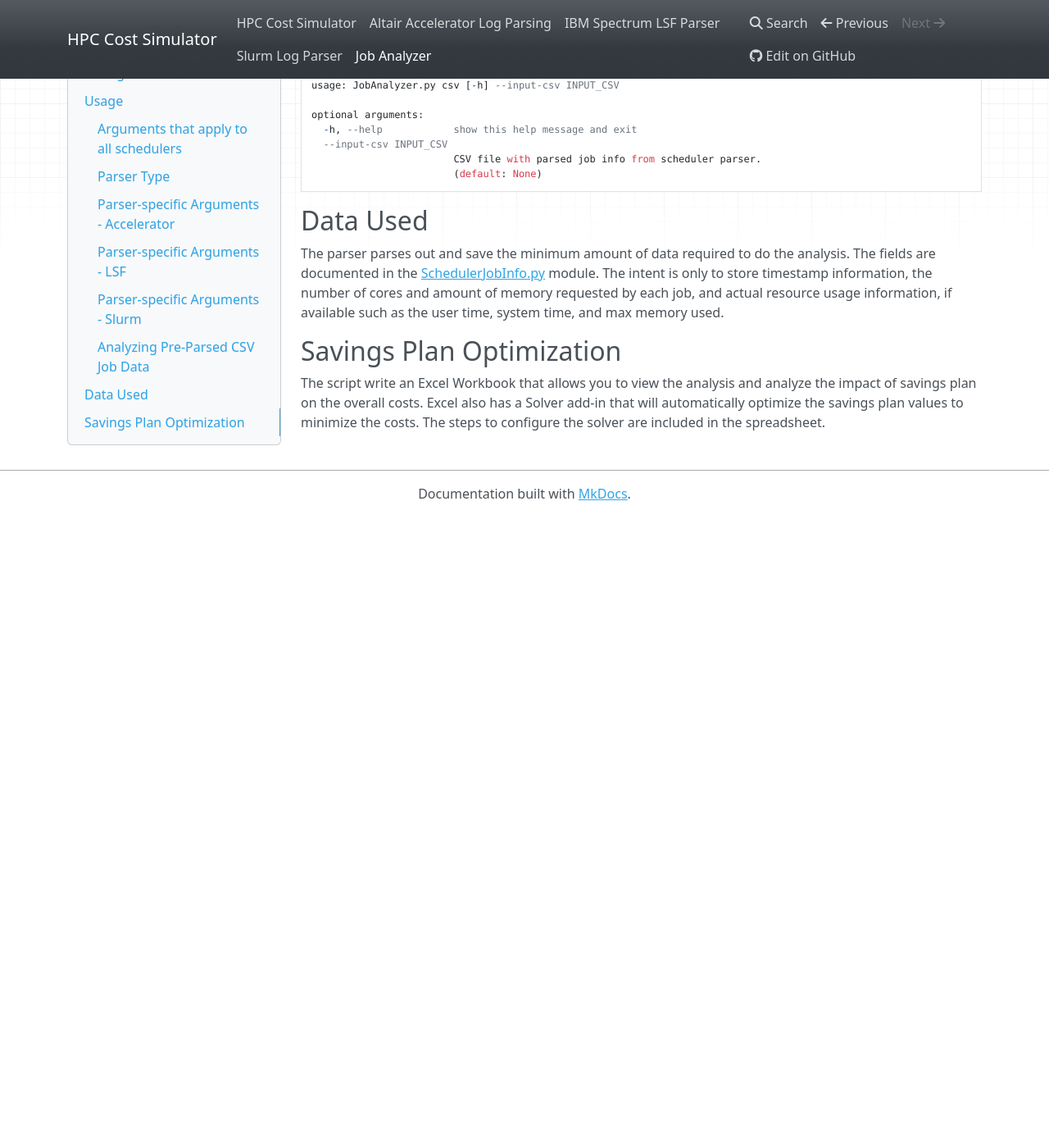
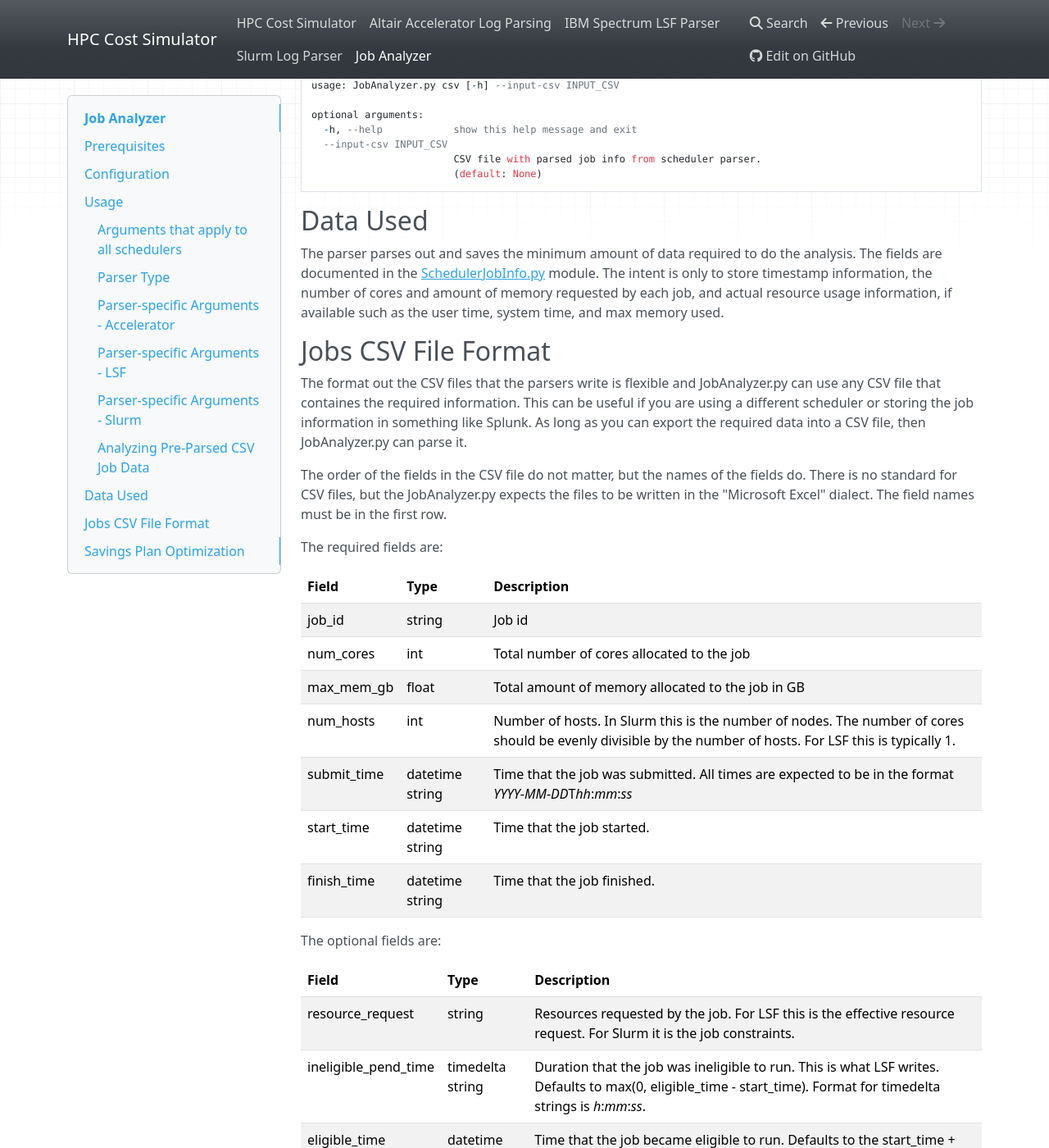
Before and after one commit to aws-samples/hpc-cost-simulator, an MkDocs documentation site: the page built from docs/JobAnalyzer.md, in a window 1280 px wide and 1400 px high, scrolled down 3447 px. Shown: the whole window at 82% size. Built offline with MkDocs 1.6.1, drawn with Linux system fonts in a browser that asks for light colours; nearby versions of some CDN libraries; before the commit the page ends 4077 px from its top, so only the background shows below that; some of the changed text lies outside the part shown.

Commit message:
Document CSV file format (#28)
Resolves [Issue #14: Documentation ](https://github.com/aws-samples/hpc-cost-simulator/issues/14)

```diff
--- a/docs/JobAnalyzer.md
+++ b/docs/JobAnalyzer.md
@@ -177,13 +177,57 @@
 
 ## Data Used
 
-The parser parses out and save the minimum amount of data required to do the analysis.
+The parser parses out and saves the minimum amount of data required to do the analysis.
 The fields are documented in the [SchedulerJobInfo.py](https://github.com/aws-samples/hpc-cost-simulator/blob/main/SchedulerJobInfo.py) module.
 The intent is only to store timestamp information, the number of cores and amount of memory requested by each job,
 and actual resource usage information, if available such as the user time, system time, and max memory used.
 
+## Jobs CSV File Format
+
+The format out the CSV files that the parsers write is flexible and JobAnalyzer.py can use any CSV file that containes the required information.
+This can be useful if you are using a different scheduler or storing the job information in something like Splunk.
+As long as you can export the required data into a CSV file, then JobAnalyzer.py can parse it.
+
+The order of the fields in the CSV file do not matter, but the names of the fields do.
+There is no standard for CSV files, but the JobAnalyzer.py expects the files to be written in the "Microsoft Excel" dialect.
+The field names must be in the first row.
+
+The required fields are:
+
+| Field | Type | Description
+|-------|------|-------------
+| job_id | string | Job id
+| num_cores | int | Total number of cores allocated to the job
+| max_mem_gb | float | Total amount of memory allocated to the job in GB
+| num_hosts | int |Number of hosts. In Slurm this is the number of nodes. The number of cores should be evenly divisible by the number of hosts. For LSF this is typically 1.
+| submit_time | datetime string | Time that the job was submitted. All times are expected to be in the format *YYYY*-*MM*-*DD*T*hh*:*mm*:*ss*
+| start_time  | datetime string | Time that the job started.
+| finish_time | datetime string | Time that the job finished.
+
+The optional fields are:
+
+| Field | Type | Description
+|-------|------|-------------
+| resource_request | string | Resources requested by the job. For LSF this is the effective resource request. For Slurm it is the job constraints.
+| ineligible_pend_time | timedelta string | Duration that the job was ineligible to run. This is what LSF writes. Defaults to max(0, eligible_time - start_time). Format for timedelta strings is *h*:*mm*:*ss*.
+| eligible_time | datetime string | Time that the job became eligible to run. Defaults to the start_time + ineligible_pend_time.
+| requeue_time | datetime string | Time that the job was requeued. Currently not used.
+| wait_time | timedelta string | Time that job was pending after it was eligible to run. Default start_time - eligible_time.
+| run_time | timedelta string | Time that the job ran. Default: finish_time - start_time
+| exit_status | int | Effective return code of the job. Default: 0
+| ru_majflt  | float | Number of page faults
+| ru_maxrss  | float | Maximum shared text size
+| ru_minflt  | float | Number of page reclaims
+| ru_msgsnd  | float | Number of System V IPC messages sent
+| ru_msgrcv  | float | Number of messages received
+| ru_nswap   | float | Number of times the process was swapped out
+| ru_inblock | float | Number of block input operations
+| ru_oublock | float | Number of block output operations
+| ru_stime   | float | System time used
+| ru_utime   | float | User time used
+
 ## Savings Plan Optimization
 
-The script write an Excel Workbook that allows you to view the analysis and analyze the impact of savings plan on the overall costs.
+The script writes an Excel Workbook that allows you to view the analysis and analyze the impact of savings plan on the overall costs.
 Excel also has a Solver add-in that will automatically optimize the savings plan values to minimize the costs.
-The steps to configure the solver are included in the spreadsheet.
+The steps to configure the solver are included in the spreadsheet and are on the [main page](index.md#optimize-savings-plans-using-excel-solver).
```
